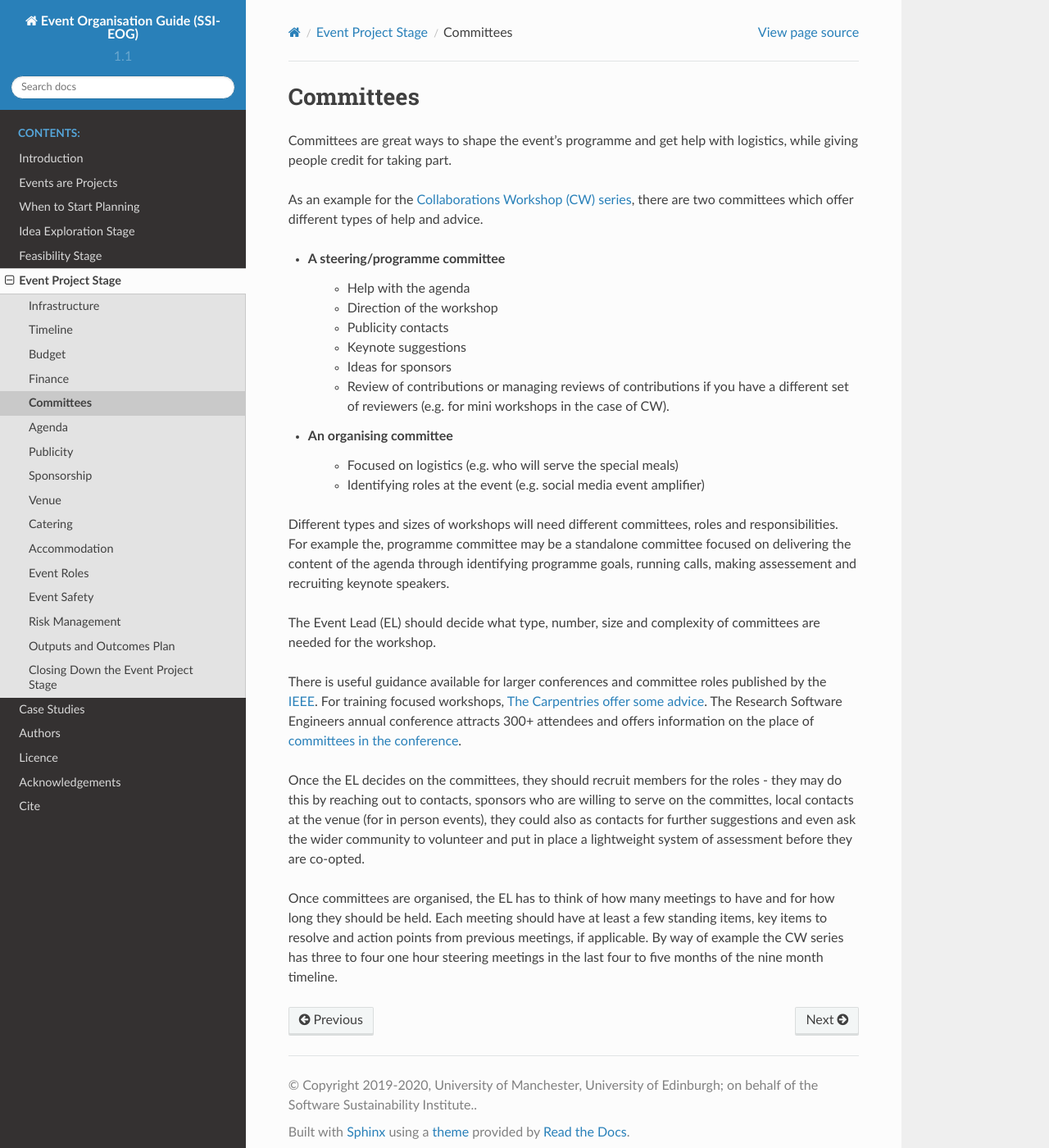
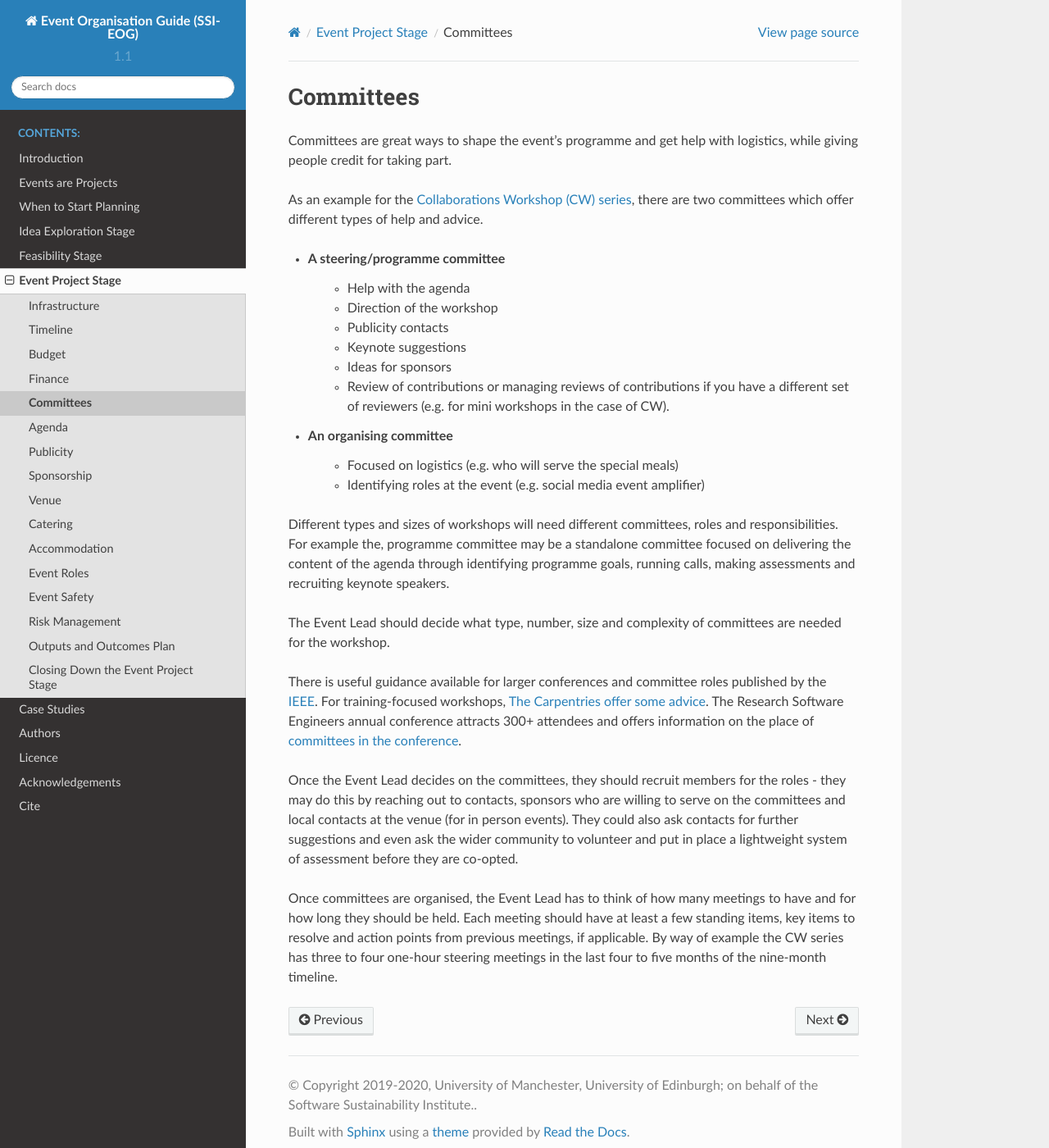
Before and after one commit to softwaresaved/event-organisation-guide, a Sphinx documentation site: the page built from docs/eog/eps-committees.rst, in a window 1280 px wide and 1400 px high. Shown: the whole window at 82% size. Built offline with Sphinx 7.4.7 and the Read the Docs theme 2.0.0, drawn with Linux system fonts in a browser that asks for light colours.

Commit message:
Update eps-committees.rst

```diff
--- a/docs/eog/eps-committees.rst
+++ b/docs/eog/eps-committees.rst
@@ -19,14 +19,14 @@ As an example for the `Collaborations Workshop (CW) series <https://www.software
    - Focused on logistics (e.g. who will serve the special meals)
    - Identifying roles at the event (e.g. social media event amplifier)
 
-Different types and sizes of workshops will need different committees, roles and responsibilities. For example the, programme committee may be a standalone committee focused on delivering the content of the agenda through identifying programme goals, running calls, making assessement and recruiting keynote speakers.
+Different types and sizes of workshops will need different committees, roles and responsibilities. For example the, programme committee may be a standalone committee focused on delivering the content of the agenda through identifying programme goals, running calls, making assessments and recruiting keynote speakers.
 
-The Event Lead (EL) should decide what type, number, size and complexity of committees are needed for the workshop.
+The Event Lead should decide what type, number, size and complexity of committees are needed for the workshop.
 
-There is useful guidance available for larger conferences and committee roles published by the `IEEE <https://www.ieee.org/conferences/organizers/roles - responsibilities.html>`_. For training focused workshops, `The Carpentries offer some advice <https://docs.carpentries.org/topic_folders/hosts_instructors/index.html>`_.
+There is useful guidance available for larger conferences and committee roles published by the `IEEE <https://www.ieee.org/conferences/organizers/roles - responsibilities.html>`_. For training-focused workshops, `The Carpentries offer some advice <https://docs.carpentries.org/topic_folders/hosts_instructors/index.html>`_.
 The Research Software Engineers annual conference attracts 300+ attendees and offers information on the place
 of `committees in the conference <https://rse.ac.uk/conf2019/>`_.
 
-Once the EL decides on the committees, they should recruit members for the roles  -  they may do this by reaching out to contacts, sponsors who are willing to serve on the committes, local contacts at the venue (for in person events), they could also as contacts for further suggestions and even ask the wider community to volunteer and put in place a lightweight system of assessment before they are co-opted.
+Once the Event Lead decides on the committees, they should recruit members for the roles  -  they may do this by reaching out to contacts, sponsors who are willing to serve on the committees and local contacts at the venue (for in person events). They could also ask contacts for further suggestions and even ask the wider community to volunteer and put in place a lightweight system of assessment before they are co-opted.
 
-Once committees are organised, the EL has to think of how many meetings to have and for how long they should be held. Each meeting should have at least a few standing items, key items to resolve and action points from previous meetings, if applicable. By way of example the CW series has three to four one hour steering meetings in the last four to five months of the nine month timeline.
+Once committees are organised, the Event Lead has to think of how many meetings to have and for how long they should be held. Each meeting should have at least a few standing items, key items to resolve and action points from previous meetings, if applicable. By way of example the CW series has three to four one-hour steering meetings in the last four to five months of the nine-month timeline.
```
